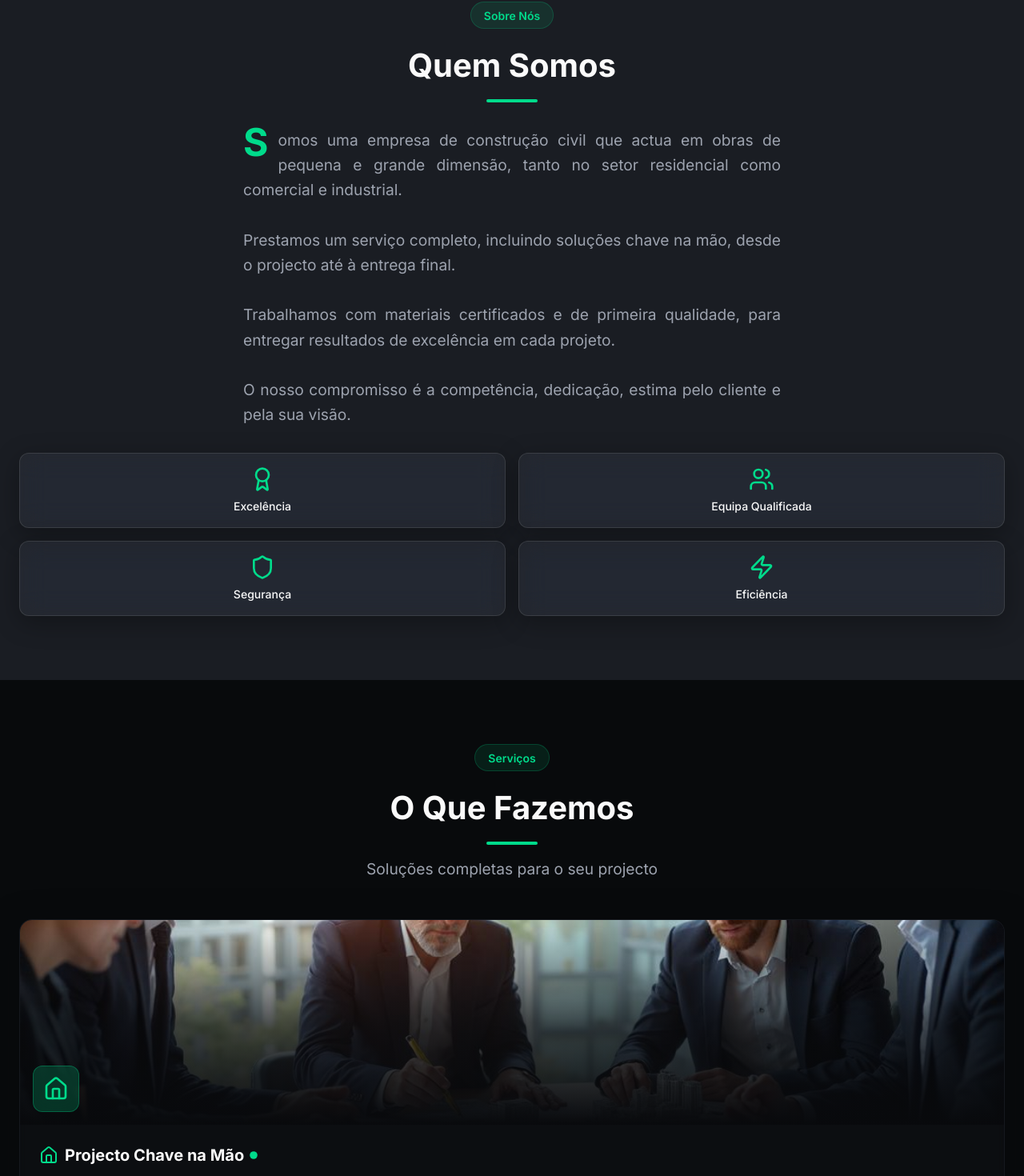
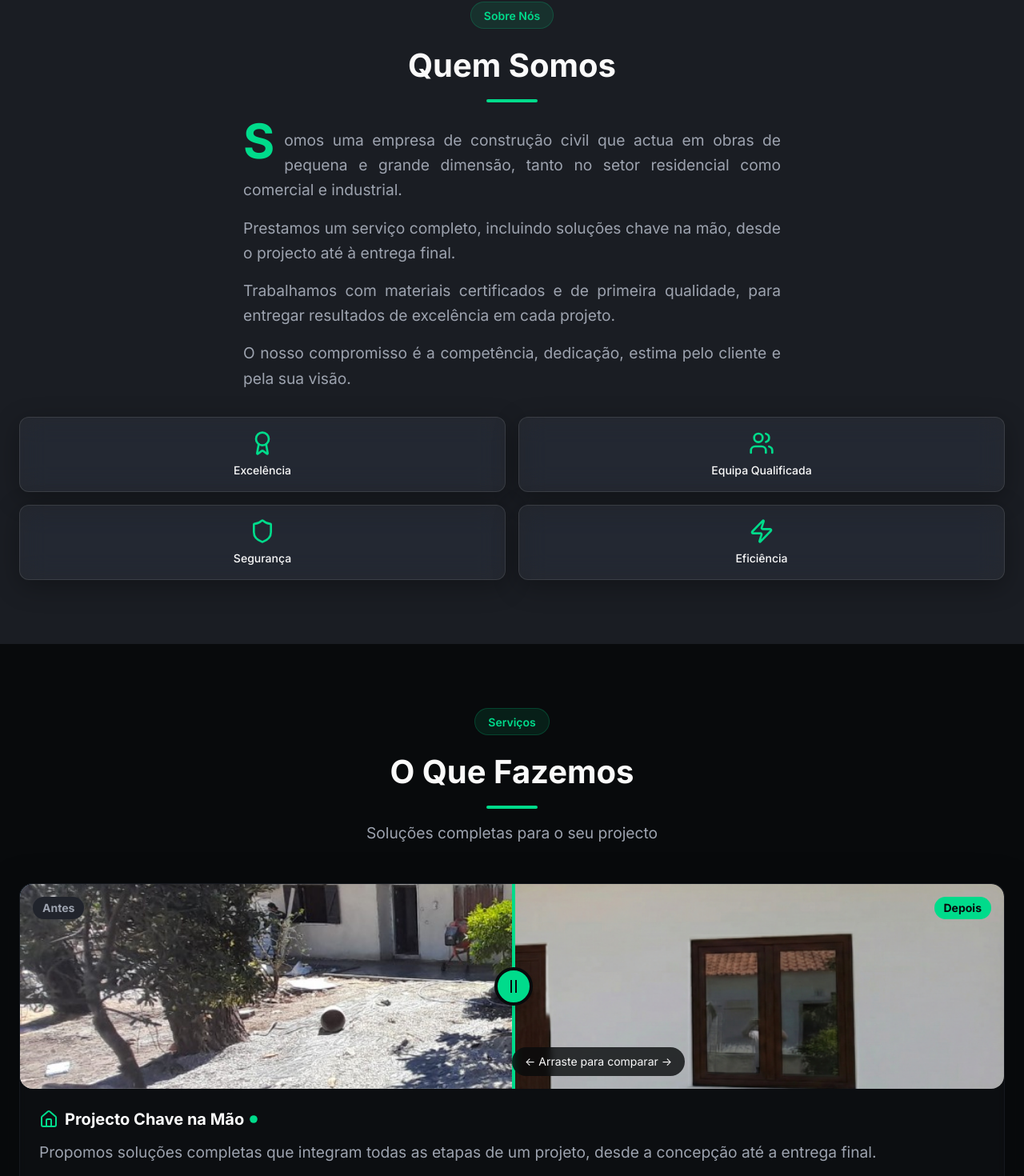
Before and after one commit to Roger-NL/construcaohabicon, a React (Vite) app: page / in a window 1280 px wide. Shown: the part 942-2412 px from the top of the page at 80% size. Built offline with nearby package versions, Linux system fonts and the light colour scheme; the HTML template or start-up script is replaced by a standard one.

Commit message:
Correção de formatação na seção Quem Somos e adição de slider Chave na Mão

```diff
--- a/src/components/sections/AboutMobile.tsx
+++ b/src/components/sections/AboutMobile.tsx
@@ -42,26 +42,23 @@ export function AboutMobile() {
         </div>
 
         <motion.div
-          className="text-body text-muted-foreground mb-8 leading-relaxed text-justify max-w-2xl mx-auto"
+          className="text-body text-muted-foreground mb-8 leading-relaxed text-justify max-w-2xl mx-auto space-y-4"
           initial={{ opacity: 0 }}
           animate={isInView ? { opacity: 1 } : {}}
           transition={{ delay: 0.4 }}
         >
-          <p>
-            <span className="float-left text-5xl font-bold text-primary mr-3 mt-[-6px] leading-none">S</span>
+          <p className="relative">
+            <span className="float-left text-6xl font-bold text-primary mr-3 mt-[-8px] leading-[0.8]">S</span>
             omos uma empresa de construção civil que actua em obras de pequena e grande dimensão,
             tanto no setor residencial como comercial e industrial.
           </p>
-          <br />
           <p>
             Prestamos um serviço completo, incluindo soluções chave na mão, desde o projecto até à entrega final.
           </p>
-          <br />
           <p>
             Trabalhamos com materiais certificados e de primeira qualidade, para entregar resultados de
             excelência em cada projeto.
           </p>
-          <br />
           <p>
             O nosso compromisso é a competência, dedicação, estima pelo cliente e pela sua visão.
           </p>
--- a/src/components/sections/ServicesMobile.tsx
+++ b/src/components/sections/ServicesMobile.tsx
@@ -14,6 +14,8 @@ import frenteAntes from '@/assets/frente-antes.jpg';
 import frenteDepois from '@/assets/frente-depois.png';
 import pinturaAntes from '@/assets/pintura-antes.png';
 import pinturaDepois from '@/assets/pintura-depois.jpg';
+import chaveAntes from '@/assets/chave-antes.jpg';
+import chaveDepois from '@/assets/chave-depois.png';
 import gardeningImage from '@/assets/gardening-mobile.jpg';
 
 const services = [
@@ -21,7 +23,10 @@ const services = [
     title: 'Projecto Chave na Mão',
     icon: Home,
     description: 'Propomos soluções completas que integram todas as etapas de um projeto, desde a concepção até a entrega final.',
-    image: teamImage,
+    beforeAfter: {
+      before: chaveAntes,
+      after: chaveDepois,
+    },
     fullDescription: 'Responsabilizamo-nos pela gestão dos diferentes fornecedores, contratação de mão-de-obra, integração das várias especialidades, controlo de prazos e burocracias enquanto o cliente pode manter o foco no que realmente lhe importa: a idealização. Esta é a forma mais prática e cómoda de concretizar um projeto permitindo que o cliente disfrute do serviço já pronto.',
   },
   {
```
Also changed, not shown: src/assets/chave-antes.jpg (added), src/assets/chave-depois.png (added).
